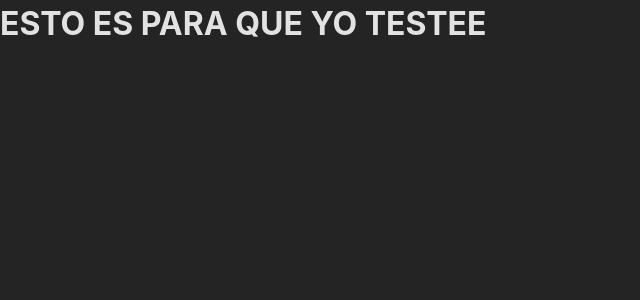
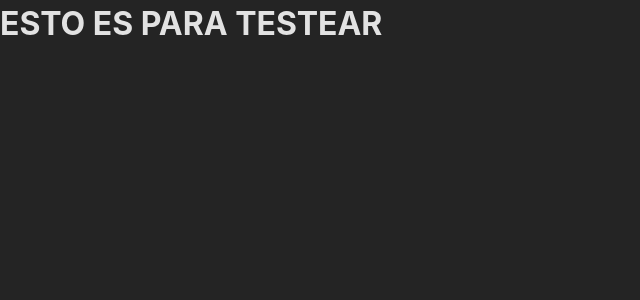
Before and after one commit to berbuzon/CLON-DE-NETFLIX, a React (Vite) app: page / in a window 1280 px wide. Shown: the top 300 px of the page, without its empty margins (0-640 px from the left). Built offline with nearby package versions, Linux system fonts and the light colour scheme.

Commit message:
[cfg] - base structure

```diff
--- a/src/App.jsx
+++ b/src/App.jsx
@@ -1,7 +1,7 @@
 const App = () => {
   return (
     <div>
-      <h1>ESTO ES PARA QUE YO TESTEE</h1>
+      <h1>ESTO ES PARA TESTEAR</h1>
     </div>
   );
 };
```
